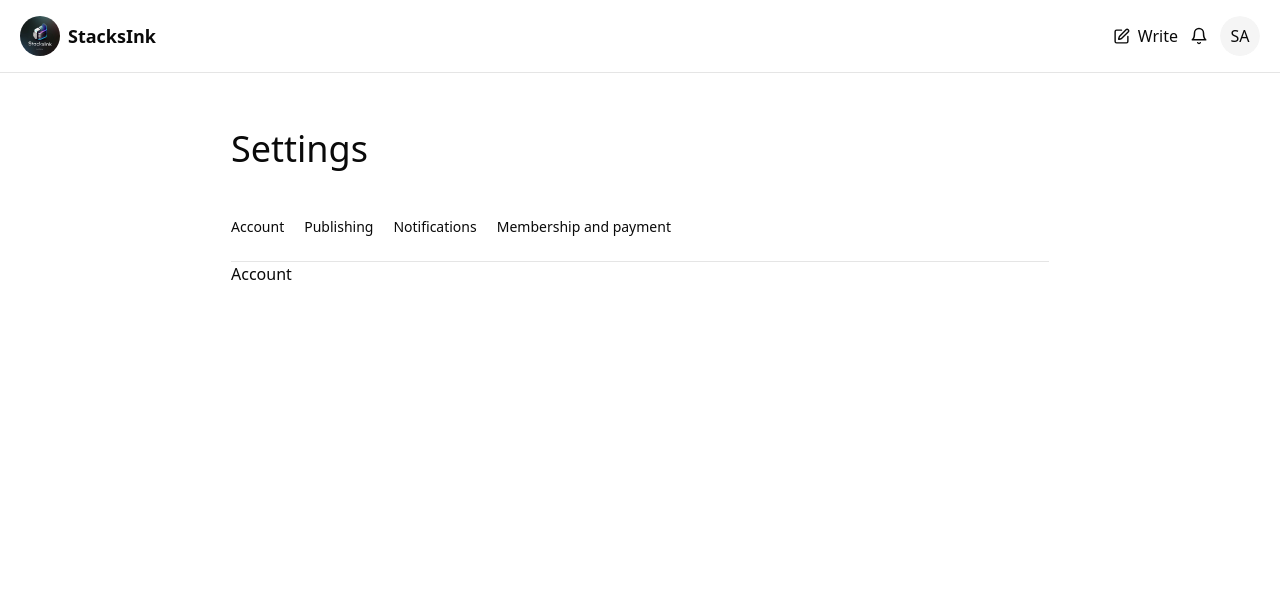
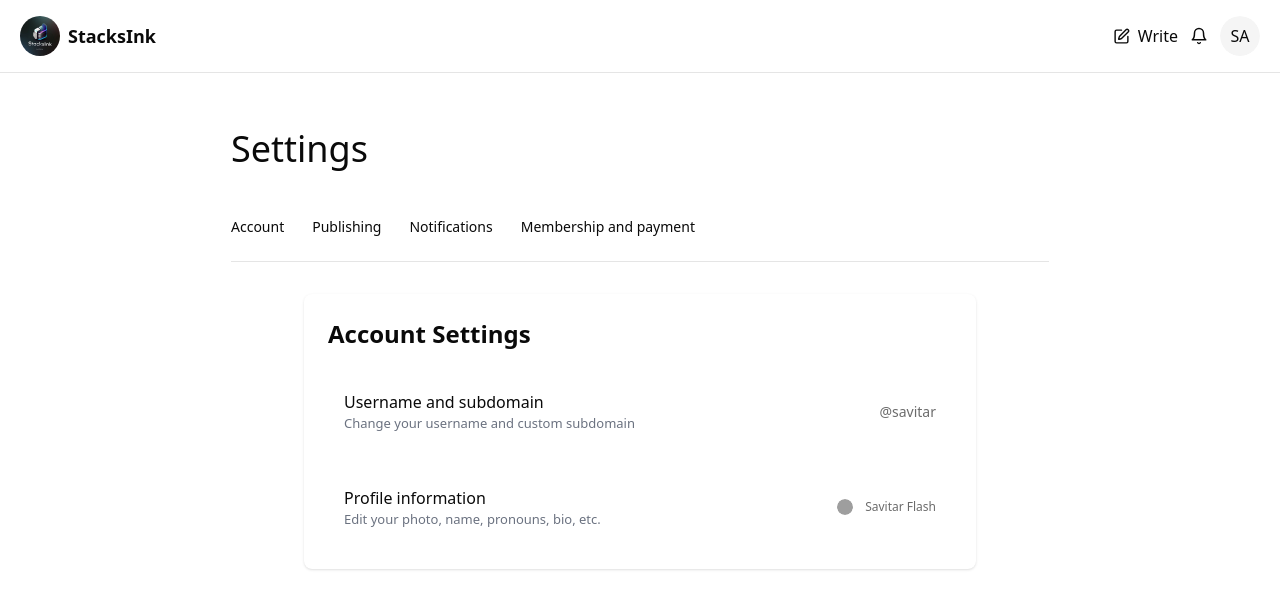
Before and after one commit to is-savitar/gaia-notes, a Next.js app: page /me/settings in a window 1280 px wide. Shown: the top 608 px of the page. Built offline with nearby package versions, Linux system fonts and the light colour scheme; grey boxes are pictures that could not be loaded.

Commit message:
feat: implemented profile information and username modals

```diff
--- a/src/_components/common/header/header.tsx
+++ b/src/_components/common/header/header.tsx
@@ -44,7 +44,7 @@ export const Header = ({
   return (
     <header
       className={cn(
-        "w-full bg-white dark:bg-zinc-950/50 md:px-5 z-[999] sticky-header border-b",
+        "w-full bg-white dark:bg-zinc-950/50 md:px-5 z-[9] sticky-header border-b",
         sticky && variant == "centered" && "md:sticky top-3",
         sticky && variant == "default" && "md:sticky top-0",
       )}
--- a/src/_components/settings/account.tsx
+++ b/src/_components/settings/account.tsx
@@ -1,3 +1,232 @@
+"use client";
+
+import React from "react";
+import UserImageName from "../user-img-name";
+import {
+  Dialog,
+  DialogContent,
+  DialogHeader,
+  DialogTrigger,
+} from "@/components/ui/dialog";
+import {
+  Form,
+  FormControl,
+  FormDescription,
+  FormField,
+  FormItem,
+  FormLabel,
+  FormMessage,
+} from "@/components/ui/form";
+import { Input } from "@/components/ui/input";
+import { useForm } from "react-hook-form";
+import { z } from "zod";
+import { zodResolver } from "@hookform/resolvers/zod";
+import { Button } from "@/components/ui/button";
+import { MultiSelect } from "@/components/ui/multi-select";
+import { pronouns } from "@/data/users";
+import { Textarea } from "@/components/ui/textarea";
+
+interface RowData {
+  title: string;
+  desc: string;
+  value: React.FC;
+  modal: React.FC<{ onClose: () => void }>;
+}
+
+const usernameFormSchema = z.object({
+  username: z
+    .string()
+    .min(2, {
+      message: "Username must be at least 2 characters.",
+    })
+    .max(50, {
+      message: "Username must not exceed 50 characters.",
+    }),
+});
+
+const profileFormSchema = z.object({
+  name: z
+    .string({
+      required_error: "Name is required",
+    })
+    .min(3, "Name must be at least 3 characters."),
+  pronouns: z.array(z.string()).min(2, "Select atleast one pronoun"),
+  bio: z.string().min(3, "Bio must be at least 3 characters").optional(),
+});
+
+const UsernameModal: React.FC<{ onClose: () => void }> = ({ onClose }) => {
+  const form = useForm<z.infer<typeof usernameFormSchema>>({
+    resolver: zodResolver(usernameFormSchema),
+    defaultValues: {
+      username: "",
+    },
+  });
+
+  function onSubmit(values: z.infer<typeof usernameFormSchema>) {
+    console.log(values);
+    onClose();
+  }
+
+  return (
+    <Form {...form}>
+      <form onSubmit={form.handleSubmit(onSubmit)} className="space-y-8">
+        <FormField
+          control={form.control}
+          name="username"
+          render={({ field }) => (
+            <FormItem>
+              <FormLabel>Username</FormLabel>
+              <FormControl>
+                <Input placeholder="Enter your username" {...field} />
+              </FormControl>
+              <FormDescription>
+                This is your public display name.
+              </FormDescription>
+              <FormMessage />
+            </FormItem>
+          )}
+        />
+        <Button type="submit">Update Username</Button>
+      </form>
+    </Form>
+  );
+};
+const ProfileInformationModal: React.FC<{ onClose: () => void }> = ({
+  onClose,
+}) => {
+  const form = useForm<z.infer<typeof profileFormSchema>>({
+    resolver: zodResolver(profileFormSchema),
+    defaultValues: {},
+  });
+
+  function onSubmit(values: z.infer<typeof profileFormSchema>) {
+    console.log(values);
+    onClose();
+  }
+
+  return (
+    <Form {...form}>
+      <form onSubmit={form.handleSubmit(onSubmit)} className="space-y-8">
+        <FormField
+          control={form.control}
+          name="name"
+          render={({ field }) => (
+            <FormItem>
+              <FormLabel>Name*</FormLabel>
+              <FormControl>
+                <Input placeholder="Enter your username" {...field} />
+              </FormControl>
+              <FormDescription>
+                This is your public display name.
+              </FormDescription>
+              <FormMessage />
+            </FormItem>
+          )}
+        />
+        <FormField
+          control={form.control}
+          name="pronouns"
+          render={({ field }) => (
+            <FormItem>
+              <FormLabel>Pronouns</FormLabel>
+              <FormControl>
+                <MultiSelect
+                  options={pronouns}
+                  onValueChange={field.onChange}
+                  defaultValue={field.value}
+                  placeholder="Select frameworks"
+                  variant="inverted"
+                  animation={2}
+                  maxCount={3}
+                />
+              </FormControl>
+              <FormDescription>
+                Add the categories your blog falls into
+              </FormDescription>
+              <FormMessage />
+            </FormItem>
+          )}
+        />
+        <FormField
+          control={form.control}
+          name="bio"
+          render={({ field }) => (
+            <FormItem>
+              <FormLabel>Short bio</FormLabel>
+              <FormControl>
+                <Textarea
+                  placeholder="Enter a biography of yourself here"
+                  {...field}
+                />
+              </FormControl>
+              <FormDescription>This is your public bio.</FormDescription>
+              <FormMessage />
+            </FormItem>
+          )}
+        />
+        <Button type="submit">Update Profile details</Button>
+      </form>
+    </Form>
+  );
+};
+const rows: RowData[] = [
+  {
+    title: "Username and subdomain",
+    desc: "Change your username and custom subdomain",
+    value: () => "@savitar",
+    modal: UsernameModal,
+  },
+  {
+    title: "Profile information",
+    desc: "Edit your photo, name, pronouns, bio, etc.",
+    value: () => (
+      <UserImageName
+        username="savitar"
+        name="Savitar Flash"
+        profile_pic="/savi4tar.png"
+      />
+    ),
+    modal: ProfileInformationModal,
+  },
+];
+
+const Row: React.FC<{ row: RowData }> = ({ row }) => {
+  const [open, setOpen] = React.useState(false);
+
+  return (
+    <Dialog open={open} onOpenChange={setOpen}>
+      <DialogTrigger asChild>
+        <div className="flex justify-between items-center py-4 w-full cursor-pointer hover:bg-gray-50 rounded-lg px-4">
+          <div className="flex flex-col">
+            <div className="font-medium">{row.title}</div>
+            {row.desc && (
+              <div className="text-[13px] text-gray-500">{row.desc}</div>
+            )}
+          </div>
+          <div className="flex items-center space-x-4 text-sm text-[#6b6b6b] hover:text-black transition-colors duration-150">
+            <row.value />
+          </div>
+        </div>
+      </DialogTrigger>
+      <DialogContent>
+        <DialogHeader className="text-lg font-medium text-center">
+          {row.title}
+        </DialogHeader>
+        <row.modal onClose={() => setOpen(false)} />
+      </DialogContent>
+    </Dialog>
+  );
+};
+
 export default function Account() {
-  return <div>Account</div>;
+  return (
+    <div className="max-w-2xl mx-auto mt-8 p-6 bg-white rounded-lg shadow">
+      <h1 className="text-2xl font-bold mb-6">Account Settings</h1>
+      <div className="flex flex-col gap-5">
+        {rows.map((row, index) => (
+          <Row key={index} row={row} />
+        ))}
+      </div>
+    </div>
+  );
 }
--- a/src/app/me/settings/page.tsx
+++ b/src/app/me/settings/page.tsx
@@ -7,19 +7,19 @@ export default async function Settings() {
       <div className="max-w-[1320px] md:max-w-[700px] lg:max-w-[850px] mx-auto px-5 sm:px-4 py-14">
         <h3 className="mb-6 text-4xl font-medium">Settings</h3>
         <Tabs defaultValue={"account"}>
-          <TabsList className="flex gap-5 w-full bg-transparent border-b py-6 rounded-none">
+          <TabsList className="flex gap-4 md:gap-7 w-full bg-transparent border-b py-6 rounded-none">
             {settings_tabs.map((tab, index) => (
               <TabsTrigger
                 key={index}
                 value={tab.value}
-                className="!shadow-none bg-transparent rounded-none text-sm"
+                className="!shadow-none bgsmransparent rounded-none text-sm"
               >
                 {tab.title}
               </TabsTrigger>
             ))}
           </TabsList>
           {settings_tabs.map((tab, index) => (
-            <TabsContent value={tab.value} key={index}>
+            <TabsContent value={tab.value} key={index} asChild className="py-5">
               <tab.component />
             </TabsContent>
           ))}
--- /dev/null
+++ b/src/components/ui/textarea.tsx
@@ -0,0 +1,24 @@
+import * as React from "react"
+
+import { cn } from "@/lib/utils"
+
+export interface TextareaProps
+  extends React.TextareaHTMLAttributes<HTMLTextAreaElement> {}
+
+const Textarea = React.forwardRef<HTMLTextAreaElement, TextareaProps>(
+  ({ className, ...props }, ref) => {
+    return (
+      <textarea
+        className={cn(
+          "flex min-h-[60px] w-full rounded-md border border-input bg-transparent px-3 py-2 text-sm shadow-sm placeholder:text-muted-foreground focus-visible:outline-none focus-visible:ring-1 focus-visible:ring-ring disabled:cursor-not-allowed disabled:opacity-50",
+          className
+        )}
+        ref={ref}
+        {...props}
+      />
+    )
+  }
+)
+Textarea.displayName = "Textarea"
+
+export { Textarea }
--- /dev/null
+++ b/src/data/users.ts
@@ -0,0 +1,22 @@
+export const pronouns = [
+  {
+    value: "he",
+    label: "he",
+  },
+  {
+    value: "her",
+    label: "her",
+  },
+  {
+    value: "she",
+    label: "she",
+  },
+  {
+    value: "him",
+    label: "him",
+  },
+  {
+    value: "they",
+    label: "they",
+  },
+];
```
